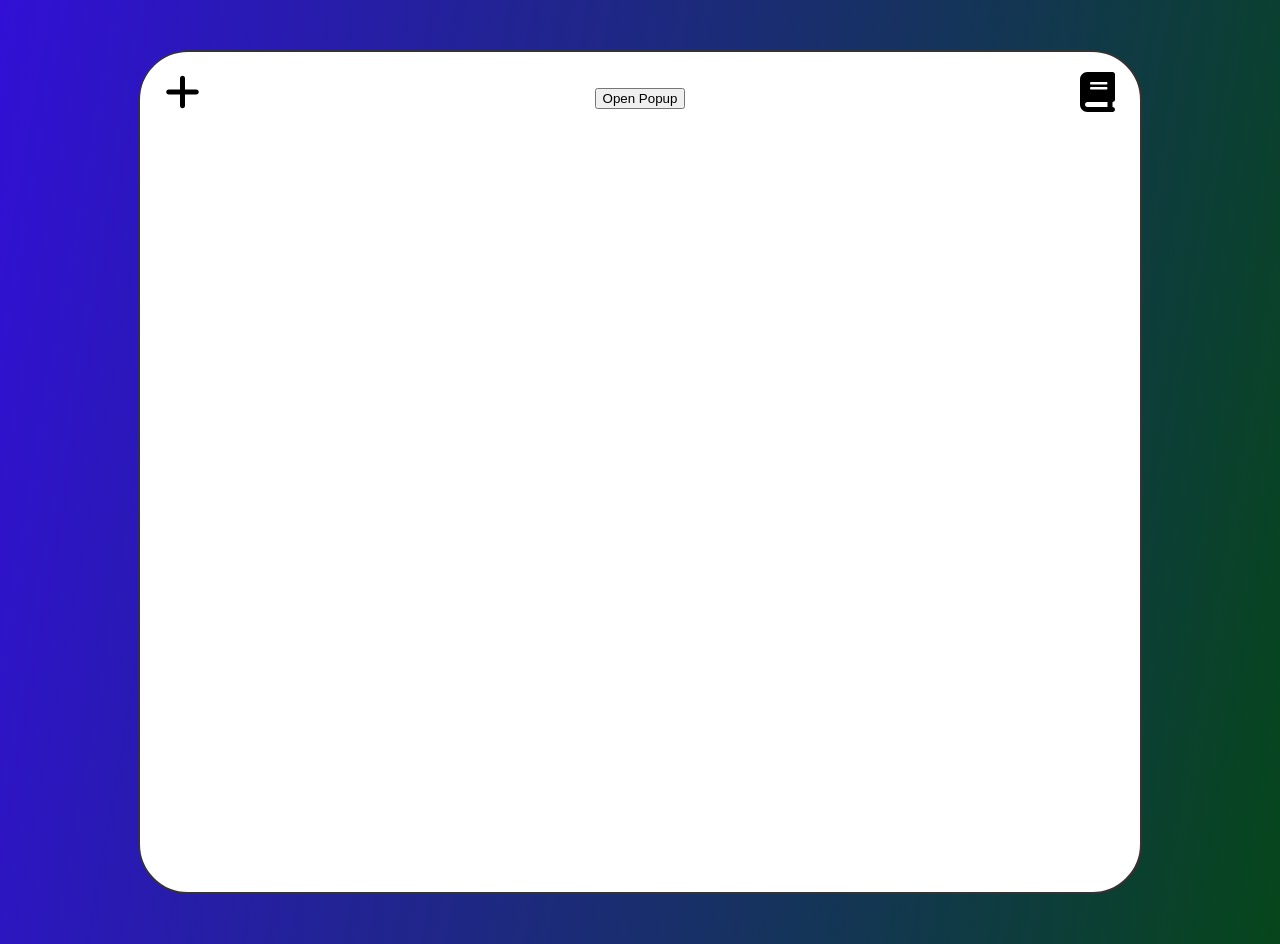
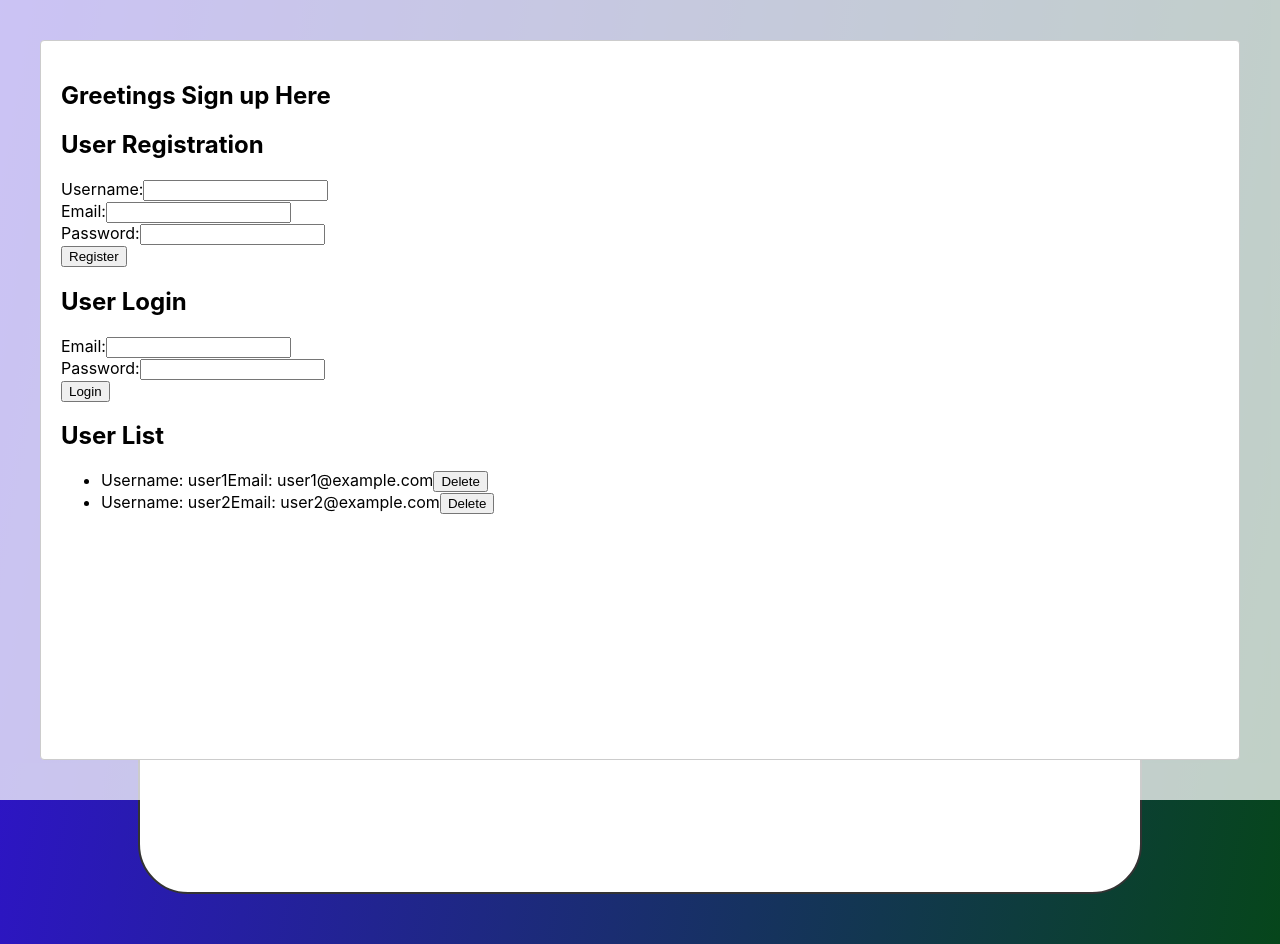
Before and after one commit to MyManny/milestone-project-2, a React (Create React App) app in the folder client/: page / in a window 1280 px wide. Built offline with nearby package versions, Linux system fonts and the light colour scheme; no server answers.

Commit message:
createduser Modal

```diff
--- a/client/src/App.js
+++ b/client/src/App.js
@@ -1,7 +1,9 @@
 import axios from "axios";
 import React, { useEffect, useState } from "react";
+import UserModal from './Components/UserModal';
 import HomePage from "./Components/HomePage";
 import "./App.css";
+
 
 
 function App() {
@@ -19,8 +21,8 @@ function App() {
   }, [API_URL]);
   return (
     <div>
-    <HomePage>
-    </HomePage>
+    <UserModal />
+    <HomePage />
     </div>
   )
 }
--- a/client/src/Components/HomePage.jsx
+++ b/client/src/Components/HomePage.jsx
@@ -14,16 +14,6 @@ export default function HomePage() {
           plusButton.classList.remove("spin");
         }, 1000);
       }
-      const [isModalOpen, setModalOpen] = useState(false);
-
-  const openModal = () => {
-    setModalOpen(true);
-  };
-
-  const closeModal = () => {
-    setModalOpen(false);
-  };
-
 
     return (
       <div className="home--background">
@@ -37,18 +27,6 @@ export default function HomePage() {
           >
             <path d="M256 80c0-17.7-14.3-32-32-32s-32 14.3-32 32V224H48c-17.7 0-32 14.3-32 32s14.3 32 32 32H192V432c0 17.7 14.3 32 32 32s32-14.3 32-32V288H400c17.7 0 32-14.3 32-32s-14.3-32-32-32H256V80z" />
           </svg>
-          <div>
-      <button onClick={openModal}>Open Popup</button>
-      <Modal
-        isOpen={isModalOpen}
-        onRequestClose={closeModal}
-      >
-        <RegistrationForm />
-        <LoginForm />
-        <UserList />
-        <button onClick={closeModal}>Close</button>
-      </Modal>
-    </div>
           <svg
                 className="book--btn"
                 xmlns="http://www.w3.org/2000/svg"
--- /dev/null
+++ b/client/src/Components/UserModal.js
@@ -0,0 +1,25 @@
+import React, { useState } from 'react';
+import Modal from 'react-modal';
+import RegistrationForm from './RegistrationForm';
+import LoginForm from './LoginForm';
+import UserList from './UserList';
+
+Modal.setAppElement('#root'); // Set the root element for accessibility
+
+function UserModal() {
+  const [modalIsOpen, setModalIsOpen] = useState(true);
+
+  return (
+    <Modal
+      isOpen={modalIsOpen}
+      onRequestClose={() => setModalIsOpen(false)}
+    >
+      <h2>Greetings Sign up Here</h2>
+      <RegistrationForm />
+      <LoginForm />
+      <UserList />
+    </Modal>
+  );
+}
+
+export default UserModal;
```
